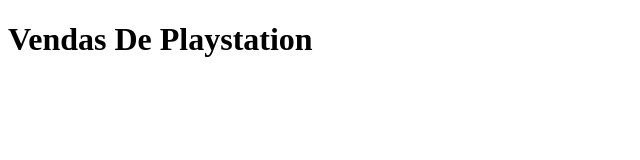
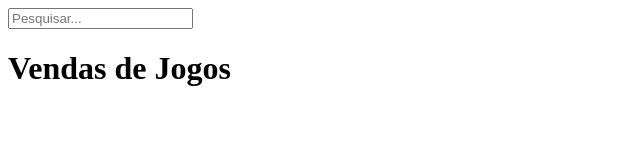
Before and after one commit to luizotaviosilva/aula-2B, a plain HTML site: page index.html in a window 1280 px wide. Shown: the whole page, without its empty margins (0-640 px from the left). Drawn offline with Linux system fonts and the light colour scheme.

Commit message:
Add files via upload

```diff
--- a/index.html
+++ b/index.html
@@ -3,13 +3,16 @@
 <head>
     <meta charset="UTF-8">
     <meta http-equiv="X-UA-Compatible" content="IE=edge">
-    <meta name="viewport" content="width=device-width, initial-scale=1.0">
+    <meta name="viewport" content="width=, initial-scale=1.0">
     <title>Document</title>
-    <link rel="stylesheet" href="style.ss">
 </head>
 <body>
+    <header class="cabecalho">
+      <div class="search-box"></div>
+      <input type="text" placeholder="Pesquisar...">
+    </header>
     <h1>
-        Vendas De Playstation
+        Vendas de Jogos
     </h1>
 </body>
 </html>
--- a/style.css
+++ b/style.css
@@ -1,3 +1,3 @@
-body{background-color: black;
-color: white;
+body{background-color: white;
+color: black
 }
```
